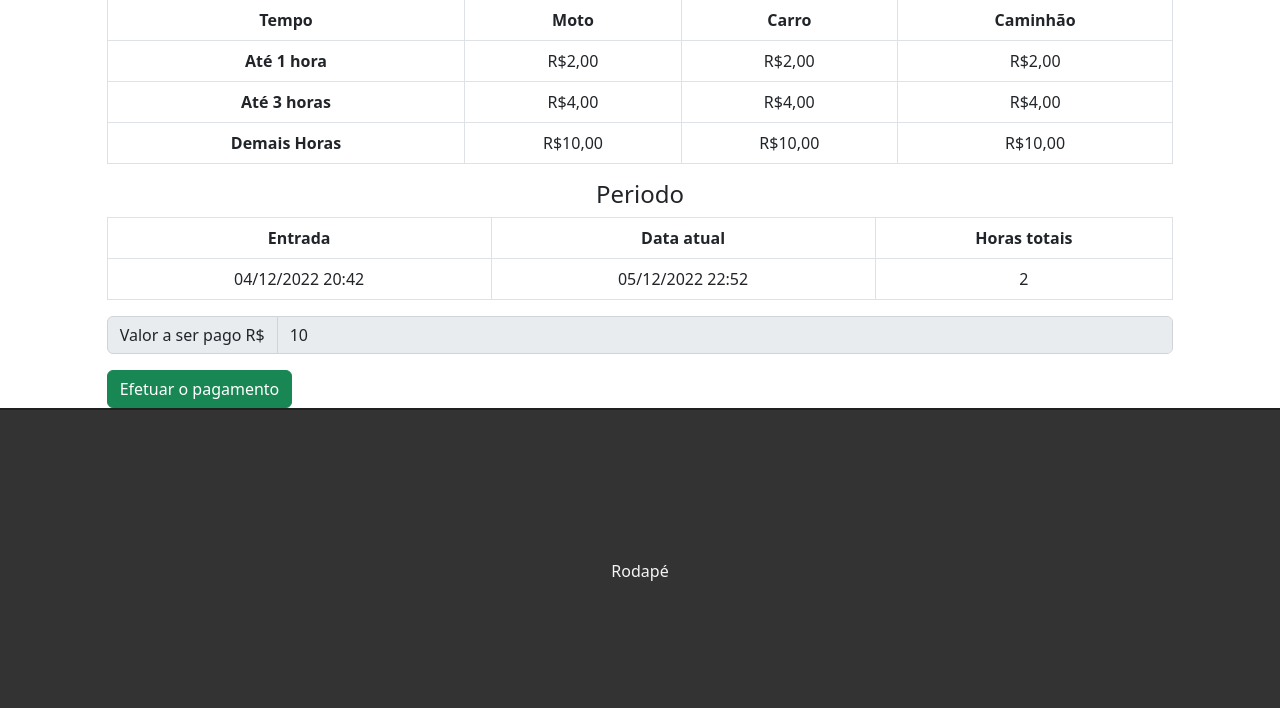
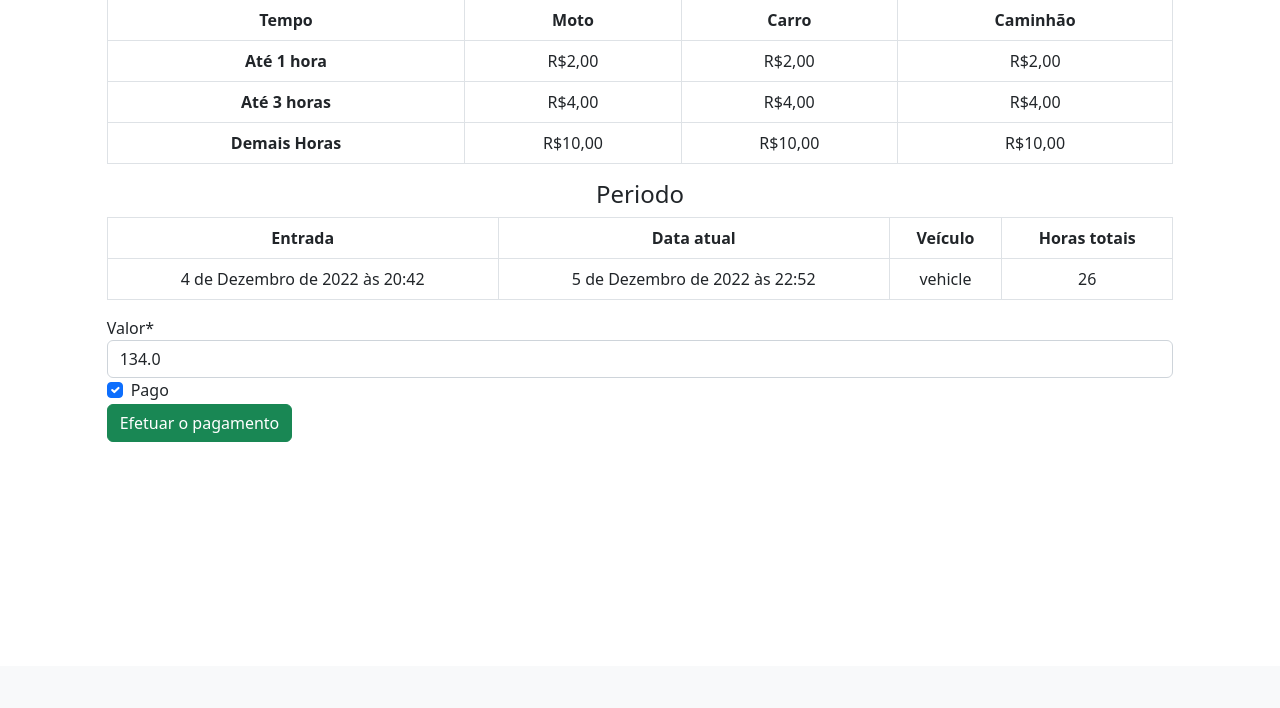
Before and after one commit to DandaraF/controle-estacionamento, a Django app: page /parking/23/pay in a window 1280 px wide. Shown: the part 134-842 px from the top of the page. After the commit the page ends 576 px from the top, so only its background shows below. Run offline with Django 4.2, Linux system fonts and the light colour scheme; data comes from the database, SQL or seed files in the repository; both versions use the stored data as it was after the commit; some libraries are stand-ins or nearby versions.

Commit message:
create funcion for get total hours

```diff
--- a/core/forms.py
+++ b/core/forms.py
@@ -12,4 +12,4 @@ class ParkingForm(forms.ModelForm):
 class PaymentForm(forms.ModelForm):
     class Meta:
         model = Parking
-        fields = ('value',)
+        fields = ('value', 'paid')
--- a/core/models.py
+++ b/core/models.py
@@ -1,5 +1,12 @@
+import random
+import string
 import uuid
+
 from django.db import models
+
+
+def random_generator(size=8, chars=string.ascii_uppercase + string.digits):
+    return ''.join(random.choice(chars) for _ in range(size))
 
 
 class Parking(models.Model):
@@ -13,8 +20,8 @@ class Parking(models.Model):
     # code = models.UUIDField(
     #     default=binascii.b2a_base64(os.urandom(6), newline=False),
     #     editable=False)
-    code = models.UUIDField(default=uuid.uuid4(), editable=False,
-                            verbose_name="Código")
+    code = models.CharField(max_length=8, default=random_generator(),
+                            editable=False, verbose_name="Código")
     plate = models.CharField(max_length=8, null=False,
                              verbose_name="Placa")
     value = models.FloatField(default=0, verbose_name="Valor")
--- a/core/templates/base.html
+++ b/core/templates/base.html
@@ -17,7 +17,6 @@
 
       {% block content %}{% endblock %}
 
-      {% include 'footer.html' %}
     </div>
 
     <!-- JavaScript Bundle with Popper -->
--- a/core/templates/footer.html
+++ /dev/null
@@ -1,3 +0,0 @@
-<footer>
-  <p>Rodapé</p>
-</footer>
--- a/core/templates/parking/historic.html
+++ b/core/templates/parking/historic.html
@@ -23,7 +23,7 @@
 
         <tr>
             <td>{{parking.id}}</td>
-            <td>{{parking.code}}</td>
+<!--            <td>{{parking.code}}</td>-->
             <td>{{parking.client}}</td>
             <td>{{parking.plate}}</td>
             <td>{{parking.vehicle}}</td>
--- a/core/templates/parking/payment.html
+++ b/core/templates/parking/payment.html
@@ -18,6 +18,7 @@
         <tr>
             <th scope="col">Entrada</th>
             <th scope="col">Data atual</th>
+            <th scope="col">Veículo</th>
             <th scope="col">Horas totais</th>
         </tr>
         </thead>
@@ -25,23 +26,17 @@
         <tr>
             <td>{{date_input}}</td>
             <td>{{date_now}}</td>
-            {% if total_hour >= 10 %}
-                <td> + = 10</td>
-            {% else %}
-                <td>{{total_hour}}</td>
-            {% endif %}
+            <td>{{parking.vehicle}}</td>
+            <td>{{total_hour}}</td>
+
         </tr>
         </tbody>
     </table>
 
     <form method="POST">
         {% csrf_token %}
+        {{form|crispy}}
 
-        <div class="input-group mb-3">
-                <span class="input-group-text"> Valor a ser pago R$</span>
-            <input disabled class="form-control" type="text" name="value"
-                   value={{value}}>
-        </div>
         <input type="submit" class="btn btn-success"
                value="Efetuar o pagamento">
 
--- a/core/views.py
+++ b/core/views.py
@@ -1,7 +1,7 @@
 from dataclasses import dataclass
 from datetime import datetime, timedelta
 from typing import Tuple
-
+from dateutil.relativedelta import relativedelta
 from rest_framework import viewsets
 from django.shortcuts import render, redirect, get_object_or_404
 from .models import Parking
@@ -13,17 +13,12 @@ from django.core.paginator import Paginator
 class PaymentViewSet(viewsets.ViewSet):
     @staticmethod
     def amount_to_pay(date_input: datetime, date_now: datetime):
+        diff = abs(relativedelta(date_input, date_now))
 
-        total_hour = date_now.hour - date_input.hour
+        if diff.days > 0:
+            return (diff.days * 24) + diff.hours
 
-        if date_now.date() == date_input and total_hour <= 3:
-            if total_hour <= 1:
-                return 2, total_hour
-            else:
-                return 4, total_hour
-        else:
-
-            return 10, total_hour
+        return diff.hours
 
 
 # def home(request):
@@ -87,9 +82,6 @@ class ParkingViewSet(viewsets.ViewSet):
             if form.is_valid():
                 parking.save()
                 return redirect('/')
-            else:
-                return render(request, 'parking/edit_parking.html',
-                              {'form': form, 'parking': parking})
 
         else:
             return render(request, 'parking/edit_parking.html',
@@ -122,46 +114,30 @@ class ParkingViewSet(viewsets.ViewSet):
     @staticmethod
     def payment(request, id: int):
         parking = get_object_or_404(Parking, pk=id)
+        form = PaymentForm(instance=parking)
 
         date_now = datetime.now()
         date_input = parking.date_input
-        amount, total_hour = PaymentViewSet.amount_to_pay(date_input,
-                                                          date_now)
+
+        total_hour = PaymentViewSet.amount_to_pay(date_input,
+                                                  date_now)
 
         if request.method == 'POST':
             form = PaymentForm(request.POST, instance=parking)
+            if form.is_valid():
+                parking.paid = True
+                form.save()
 
-            if form.is_valid():
-                parking.value = amount
-                parking.paid = True
-                parking.save()
-
-                return redirect('/')
+            return redirect('/')
 
         else:
-            form = PaymentForm(instance=parking)
-
-            parking.save()
             json_data = {'form': form,
                          'parking': parking,
-                         "date_now": date_now.strftime("%d/%m/%Y %H:%M"),
-                         "date_input": date_input.strftime("%d/%m/%Y %H:%M"),
-                         "total_hour": total_hour,
-                         "value": amount}
+                         "date_now": date_now,
+                         "date_input": date_input,
+                         "total_hour": total_hour}
 
             return render(request, 'parking/payment.html', json_data)
-
-        # if request.method == 'POST':
-        #     form = PaymentForm(request.POST, instance=parking)
-        #
-        #     if form.is_valid():
-        #         parking.save()
-        #         return redirect('/')
-        #
-        # else:
-        #     return render(request, 'parking/payment.html',
-        #                   {'form': form, 'parking': parking,
-        #                    "date_now": date_now, "date_input": date_input})
 
     @staticmethod
     def historic(request, plate):
--- a/parking/settings.py
+++ b/parking/settings.py
@@ -107,7 +107,7 @@ TIME_ZONE = "America/Sao_Paulo"
 
 USE_I18N = True
 
-USE_TZ = True
+USE_TZ = False
 
 # Static files (CSS, JavaScript, Images)
 # https://docs.djangoproject.com/en/4.1/howto/static-files/
```
Also changed, not shown: core/migrations/0001_initial.py, core/migrations/0002_parking_client_parking_code_parking_value_and_more.py (deleted), core/migrations/0002_parking_code.py (added), core/migrations/0003_alter_parking_code.py, core/migrations/0003_parking_vehicle_alter_parking_code.py (deleted), core/migrations/0004_alter_parking_code.py (added), core/migrations/0004_alter_parking_code_alter_parking_vehicle.py (deleted), core/migrations/0005_alter_parking_code_alter_parking_date_output.py (deleted), core/migrations/0007_alter_parking_client_alter_parking_code_and_more.py (deleted), core/migrations/0008_alter_parking_code_alter_parking_date_output.py (deleted), db.sqlite3.
